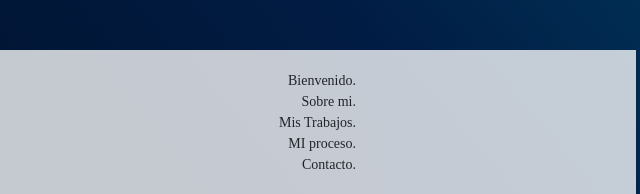
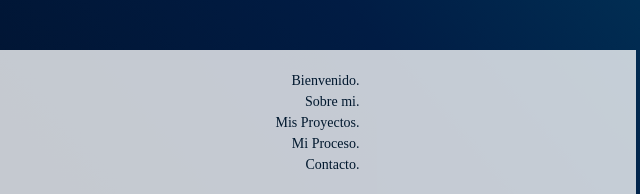
Before and after one commit to Lemn2804/portafolio, a plain HTML site: page sobre-mi.html in a window 1280 px wide. Shown: the part 974-1168 px from the top of the page, 644-1284 px from the left, 640 px wide, since content can reach past the window. Drawn offline with nearby package versions, Linux system fonts and the light colour scheme.

Commit message:
css footer

```diff
--- a/CSS/footer.css
+++ b/CSS/footer.css
@@ -36,6 +36,7 @@ h4{
   justify-content: center;
 }
 
+
 .Txuno {
   text-align: justify;
   margin: 0;
@@ -48,6 +49,11 @@ h4{
   margin: 4px;
 }
 
+.redes img:hover{
+  transform: translate(0px, -5px);
+}
+
+
 .año {
   text-align: justify;
   margin: 0;
@@ -58,9 +64,20 @@ h4{
   list-style: none;
   text-align: end;
   padding: 5px;
-  font-size:14px ;
+  font-size:14px;
 }
 
+.menudos li a{
+  text-decoration: none;
+}
+
+.menudos li:hover{
+  transform: translate(0px, 1px);
+}
+
+.menudos span{
+  color: rgb(0, 24, 46);
+}
 
 @media screen and (min-width: 375px) and (max-width: 767px){
   footer{
--- a/sobre-mi.html
+++ b/sobre-mi.html
@@ -216,21 +216,37 @@
 
       <div class="col-6">
         <div class="menudos">
+
          <li>
-          Bienvenido.
+          <a href="./index.html">
+            <span>Bienvenido.</span>
+          </a>
          </li>
+
          <li>
-          Sobre mi.
+          <a href="./sobre-mi.html">
+            <span>Sobre mi.</span>
+          </a>
          </li>
+
          <li>
-          Mis Trabajos.
+          <a href="./proyectos.html">
+            <span>Mis Proyectos.</span>
+          </a>
          </li>
+
          <li>
-          MI proceso.
+          <a href="./proceso.html">
+            <span>Mi Proceso.</span>
+          </a>
          </li>
+
          <li>
-          Contacto.
+          <a href="./contacto.html">
+            <span>Contacto.</span>
+          </a>
          </li>
+
         </div>
       </div>
      </div>
```
